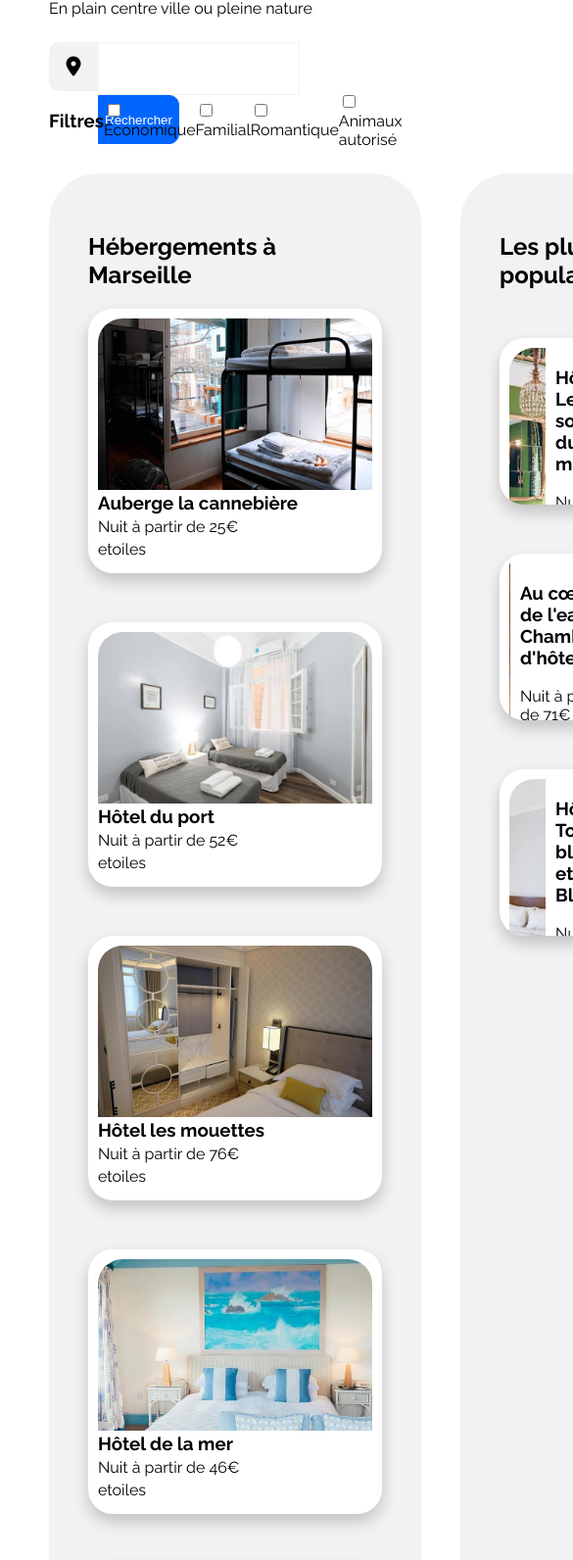
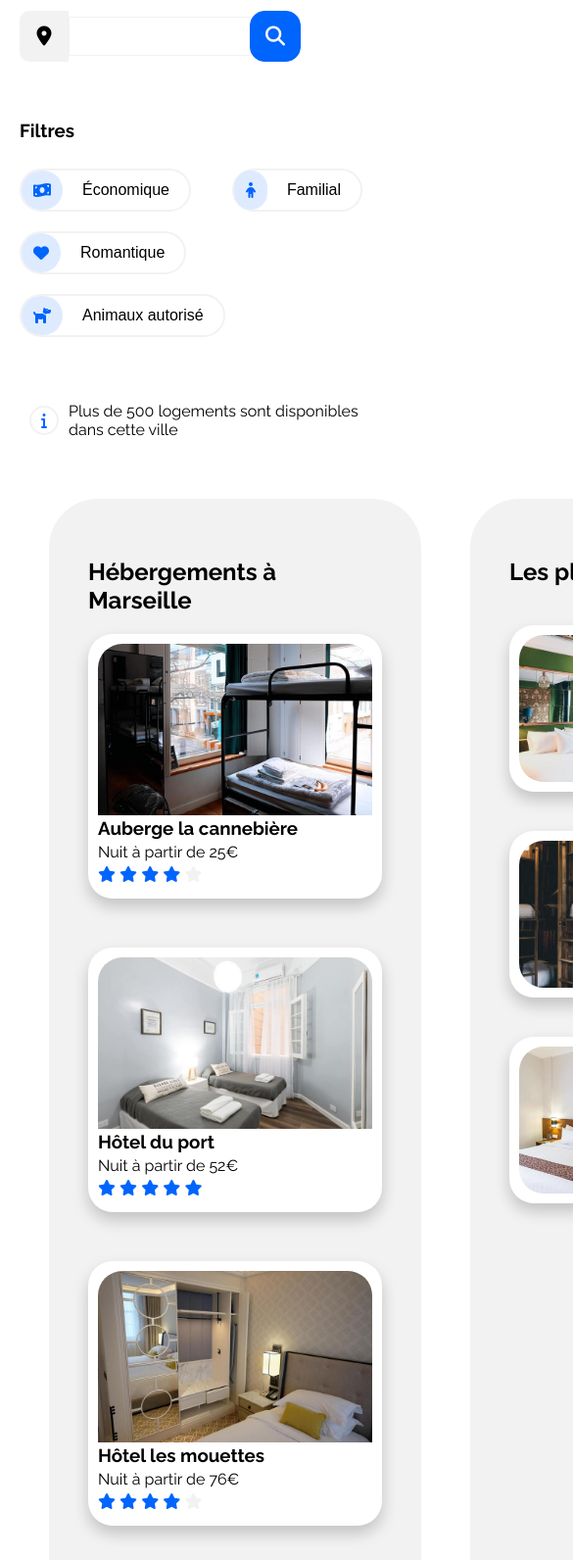
Before and after one commit to rlaunay/RemiLaunay_2_20102020, a plain HTML site: page index.html in a window 390 px wide. Shown: the part 224-1816 px from the top of the page at 98% size, 585 px wide, since content can reach past the window. Drawn offline with Linux system fonts and the light colour scheme.

Commit message:
:lipstick: desktop finish begin mobile

```diff
--- a/index.html
+++ b/index.html
@@ -24,34 +24,40 @@
                     <i class="fas fa-map-marker-alt"></i>
                 </div>
                 <input class="input-group-text" type="text">
-                <button class="input-group-btn">Rechercher</button>
+                <button class="input-group-btn"><span class="txt-btn">Rechercher</span><i class="fas fa-search"></i></button>
             </div>
         </div>
         <div class="filter">
             <h3>Filtres</h3>
-            <div class="filter__items">
-                <input type="checkbox" name="eco" id="eco">
-                <label for="eco">Économique</label>
-            </div>
-            <div class="filter__items">
-                <input type="checkbox" name="family" id="family">
-                <label for="family">Familial</label>
-            </div>
-            <div class="filter__items">
-                <input type="checkbox" name="romantic" id="romantic">
-                <label for="romantic">Romantique</label>
-            </div>
-            <div class="filter__items">
-                <input type="checkbox" name="animals" id="animals">
-                <label for="animals">Animaux autorisé</label>
+            <div class="filter-list">
+                <button class="filter__items">
+                    <i class="fas fa-money-bill-wave"></i>
+                    <p>Économique</p>
+                </button>
+                <button class="filter__items">
+                    <i class="fas fa-child"></i>
+                    <p>Familial</p>
+                </button>
+                <button class="filter__items">
+                    <i class="fas fa-heart"></i>
+                    <p>Romantique</p>
+                </button>
+                <button class="filter__items">
+                    <i class="fas fa-dog"></i>
+                    <p>Animaux autorisé</p>
+                </button>
             </div>
         </div>
+        <div class="info"><i class="fas fa-info"></i> <p>Plus de 500 logements sont disponibles dans cette ville</p></div>
     </header>
 
     <!-- Section 1 Hebergement -->
     <section class="lodging">
         <div class="lodging__popular">
-            <h2>Les plus populaires</h2>
+            <div class="head-pop">
+                <h2>Les plus populaires</h2>
+                <i class="fas fa-chart-line"></i>
+            </div>
 
             <div class="lodging__popular-list">
                 <div class="card card__lodging-pop">
@@ -60,7 +66,13 @@
                     <div>
                         <h3>Hôtel Le soleil du matin</h3>
                         <p>Nuit à partir de 128€</p>
-                        <div>étoile</div>
+                        <div class="etoile">
+                            <i class="fas fa-star"></i>
+                            <i class="fas fa-star"></i>
+                            <i class="fas fa-star"></i>
+                            <i class="fas fa-star"></i>
+                            <i class="fas fa-star"></i>
+                        </div>
                     </div>
                 </div>
 
@@ -70,7 +82,13 @@
                     <div>
                         <h3>Au cœur de l'eau Chambres d'hôtes</h3>
                         <p>Nuit à partir de 71€</p>
-                        <div>étoile</div>
+                        <div class="etoile">
+                            <i class="fas fa-star"></i>
+                            <i class="fas fa-star"></i>
+                            <i class="fas fa-star"></i>
+                            <i class="fas fa-star"></i>
+                            <i class="fas fa-star grey"></i>
+                        </div>
                     </div>
                 </div>
 
@@ -80,7 +98,13 @@
                     <div>
                         <h3>Hôtel Tout bleu et Blanc</h3>
                         <p>Nuit à partir de 68€</p>
-                        <div>étoile</div>
+                        <div class="etoile">
+                            <i class="fas fa-star"></i>
+                            <i class="fas fa-star"></i>
+                            <i class="fas fa-star"></i>
+                            <i class="fas fa-star"></i>
+                            <i class="fas fa-star grey"></i>
+                        </div>
                     </div>
                 </div>
             </div>
@@ -97,7 +121,13 @@
                     <div class="card-desc__lodging-all">
                         <h3>Auberge la cannebière</h3>
                         <p>Nuit à partir de 25€</p>
-                        <div>etoiles</div>
+                        <div class="etoile">
+                            <i class="fas fa-star"></i>
+                            <i class="fas fa-star"></i>
+                            <i class="fas fa-star"></i>
+                            <i class="fas fa-star"></i>
+                            <i class="fas fa-star grey"></i>
+                        </div>
                     </div>
                 </div>
 
@@ -107,7 +137,13 @@
                     <div class="card-desc__lodging-all">
                         <h3>Hôtel du port</h3>
                         <p>Nuit à partir de 52€</p>
-                        <div>etoiles</div>
+                        <div class="etoile">
+                            <i class="fas fa-star"></i>
+                            <i class="fas fa-star"></i>
+                            <i class="fas fa-star"></i>
+                            <i class="fas fa-star"></i>
+                            <i class="fas fa-star"></i>
+                        </div>
                     </div>
                 </div>
 
@@ -117,7 +153,13 @@
                     <div class="card-desc__lodging-all">
                         <h3>Hôtel les mouettes</h3>
                         <p>Nuit à partir de 76€</p>
-                        <div>etoiles</div>
+                        <div class="etoile">
+                            <i class="fas fa-star"></i>
+                            <i class="fas fa-star"></i>
+                            <i class="fas fa-star"></i>
+                            <i class="fas fa-star"></i>
+                            <i class="fas fa-star grey"></i>
+                        </div>
                     </div>
                 </div>
 
@@ -127,7 +169,13 @@
                     <div class="card-desc__lodging-all">
                         <h3>Hôtel de la mer</h3>
                         <p>Nuit à partir de 46€</p>
-                        <div>etoiles</div>
+                        <div class="etoile">
+                            <i class="fas fa-star"></i>
+                            <i class="fas fa-star"></i>
+                            <i class="fas fa-star"></i>
+                            <i class="fas fa-star grey"></i>
+                            <i class="fas fa-star grey"></i>
+                        </div>
                     </div>
                 </div>
 
@@ -137,7 +185,13 @@
                     <div class="card-desc__lodging-all">
                         <h3>Auberge Le Panier</h3>
                         <p>Nuit à partir de 23€</p>
-                        <div>etoiles</div>
+                        <div class="etoile">
+                            <i class="fas fa-star"></i>
+                            <i class="fas fa-star"></i>
+                            <i class="fas fa-star"></i>
+                            <i class="fas fa-star"></i>
+                            <i class="fas fa-star grey"></i>
+                        </div>
                     </div>
                 </div>
 
@@ -147,10 +201,17 @@
                     <div class="card-desc__lodging-all">
                         <h3>Hôtel chez Azima</h3>
                         <p>Nuit à partir de 96€</p>
-                        <div>etoiles</div>
+                        <div class="etoile">
+                            <i class="fas fa-star"></i>
+                            <i class="fas fa-star"></i>
+                            <i class="fas fa-star"></i>
+                            <i class="fas fa-star"></i>
+                            <i class="fas fa-star"></i>
+                        </div>
                     </div>
                 </div>
             </div>
+            <h3>Afficher plus</h3>
         </div>
     </section>
 
--- a/style/style.css
+++ b/style/style.css
@@ -115,9 +115,12 @@ h4 {
 }
 
 .input-group-text {
+    box-sizing: border-box;
     height: 100%;
     width: 20rem;
+    padding: 1rem;
     border: 1px solid var(--color-grey);
+    font-size: 1.6rem;
 }
 
 .input-group-text:focus {
@@ -135,11 +138,68 @@ h4 {
     border-bottom-left-radius: 10px;
 }
 
+.input-group-btn i {
+    display: none;
+}
+
 /* filtre */
 
 .filter {
     display: flex;
+    flex-wrap: wrap;
     align-items: center;
+    margin: 3rem 0;
+}
+
+.filter-list {
+    display: flex;
+    align-items: center;
+    justify-content: space-between;
+    flex-wrap: wrap;
+
+    width: 75rem;
+    margin: 0 2rem;
+}
+
+.filter__items {
+    display: flex;
+    align-items: center;
+    cursor: pointer;
+    font-size: 1.6rem;
+    border-radius: 50px;
+    border: 2px solid var(--color-grey);
+    background-color: var(--color-white);
+    margin: 1rem 0;
+    padding: 0;
+}
+
+.filter__items i {
+    padding: 1.2rem;
+    color: var(--color-primary);
+    background-color: var(--color-secondary);
+    border-radius: 50px;
+}
+
+.filter__items p {
+    padding: 0 2rem;
+    margin: 0;
+}
+
+/**
+* INFO
+*/
+
+.info {
+    display: flex;
+    align-items: center;
+}
+
+.info i {
+    margin: 1rem;
+    padding: 0.5rem 1rem;
+    border: 2px solid var(--color-grey);
+    border-radius: 100%;
+    color: var(--color-primary);
 }
 
 
@@ -187,6 +247,14 @@ h4 {
     width: 100%;
 }
 
+.card .etoile {
+    color: var(--color-primary);
+}
+
+.card .grey {
+    color: var(--color-grey);
+}
+
 /**
 * Lodging
 */
@@ -199,11 +267,15 @@ section {
     margin: 2.5rem 5rem;
 }
 
+/* .lodging {
+    display: grid;
+    grid-template-columns: minmax(300px, 3fr) minmax(300px,1fr);
+    grid-gap: 4rem;
+} */
+
 .lodging {
-    display: grid;
-    grid-template-columns: 9fr 4fr;
-    grid-template-areas: "all pop";
-    grid-gap: 4rem;
+    display: flex;
+    justify-content: space-between;
 }
 
 .lodging > div {
@@ -212,8 +284,13 @@ section {
     padding: 4rem;
 }
 
-.lodging__all { grid-area: all; }
-.lodging__popular { grid-area: pop; }
+.lodging__all {
+    display: flex;
+    flex-direction: column;
+    justify-content: space-around;
+    margin-right: 2.5rem;
+    flex-grow: 1;
+}
 
 .lodging__all-list {
     display: grid;
@@ -248,12 +325,30 @@ section {
 * Lodging pop
 */
 
+.head-pop {
+    display: flex;
+    justify-content: space-between;
+    align-items: center;
+}
+
+.lodging__popular {
+    order: 2;
+    flex-basis: 0 1 auto;
+    margin-left: 2.5rem;
+}
+
+.lodging__popular-list {
+    display: flex;
+    flex-direction: column;
+    align-items: center;
+}
 
 
 .card__lodging-pop {
     padding: 1rem;
     height: 15rem;
-    margin: 5rem 0;
+    width: 35rem;
+    margin: 2rem 0;
     display: grid;
     grid-template-columns: 2fr 3fr;
     grid-gap: 1rem;
@@ -263,6 +358,8 @@ section {
     border-top-left-radius: var(--boder-radius);
     border-bottom-left-radius: var(--boder-radius);
 }
+
+
 
 /**
 * Activity
@@ -318,3 +415,86 @@ footer {
 .footer__link {
     margin: .5rem 0;
 }
+
+
+/**
+* RESPONSIVE
+*/
+
+@media screen and (max-width: 640px) {
+    /**
+    * HEADER
+    */
+
+    header {
+        margin: 0;
+    }
+
+    /* NAV */
+
+    nav {
+        display: grid;
+        grid-template-columns: 1fr 1fr;
+        grid-row: 200px 1fr;
+        grid-template-areas: "log reg";
+    }
+
+    .nav__register {
+        grid-area: reg;
+        margin: auto 3rem;
+        padding: .5rem;
+        text-align: right;
+    }
+
+    .nav__logo {
+        grid-area: log;
+        margin: auto 1rem;
+        padding: .5rem;
+    }
+
+    .nav__link {
+        padding: 1rem 2rem;
+    }
+
+    .active {
+        border-top: transparent;
+        border-bottom: 2px solid var(--color-primary);
+    }
+
+    /* search */
+
+    .search {
+        margin: 2rem;
+    }
+
+    .input-group-btn {
+        margin-left: -15px;
+        padding: 1.5rem;
+        border-radius: 15px;
+    }
+
+    .input-group-btn i {
+        font-size: 2rem;
+        display: block;
+    }
+
+    .txt-btn {
+        display: none;
+    }
+
+    /* filter */
+
+    .filter {
+        margin: 2rem;
+    }
+
+    .filter-list {
+        margin: 0;
+    }
+
+    /* info */
+
+    .info {
+        margin: 2rem;
+    }
+}
```
